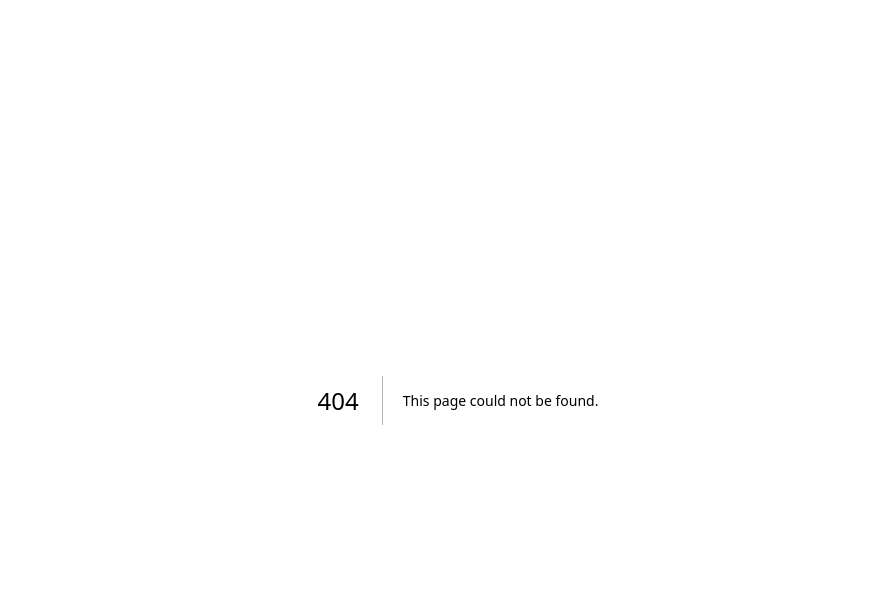
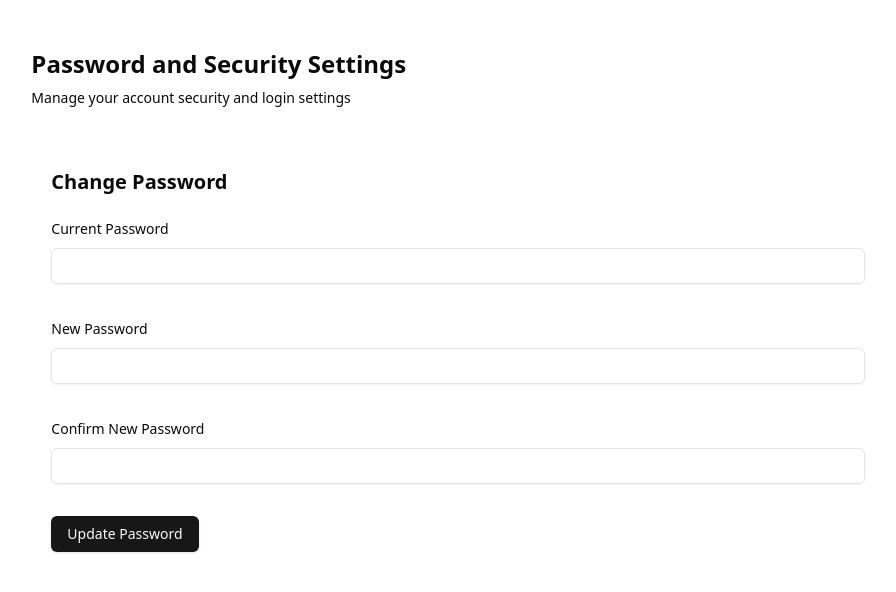
Before and after one commit to goorm-highfive/XAB, a Next.js app: page /password-and-security in a window 1280 px wide. Before the commit this address had no page. Shown: the top 592 px of the page, without its empty margins (182-1078 px from the left). Built offline with nearby package versions, Linux system fonts and the light colour scheme.

Commit message:
feat: password and security 페이지 UI 구현

```diff
--- /dev/null
+++ b/app/password-and-security/page.tsx
@@ -0,0 +1,24 @@
+'use client'
+
+import { PasswordForm } from '~/components/password-and-security/password-form'
+
+function PasswordAndSecurity() {
+  return (
+    <div className="h-screen">
+      <div className="m-auto w-2/3 pt-10">
+        <h2 className="my-2 text-2xl font-bold">
+          Password and Security Settings
+        </h2>
+        <p className="mb-10 text-sm">
+          Manage your account security and login settings
+        </p>
+
+        <div className="rounded-lg bg-background px-5 py-5">
+          <PasswordForm />
+        </div>
+      </div>
+    </div>
+  )
+}
+
+export default PasswordAndSecurity
--- /dev/null
+++ b/src/components/password-and-security/password-form-field.tsx
@@ -0,0 +1,37 @@
+'use client'
+
+import {
+  FormField,
+  FormItem,
+  FormLabel,
+  FormControl,
+} from '~/components/ui/form'
+
+import { Input } from '~/components/ui/input'
+import { Control, FieldValues } from 'react-hook-form'
+
+interface FormProps {
+  control: Control<FieldValues>
+  name: string
+  label: string
+  type: string
+}
+
+function PasswordFormField({ control, name, label, type }: FormProps) {
+  return (
+    <FormField
+      control={control}
+      name={name}
+      render={({ field }) => (
+        <FormItem>
+          <FormLabel>{label}</FormLabel>
+          <FormControl>
+            <Input type={type} {...field} />
+          </FormControl>
+        </FormItem>
+      )}
+    />
+  )
+}
+
+export { PasswordFormField }
--- /dev/null
+++ b/src/components/password-and-security/password-form.tsx
@@ -0,0 +1,41 @@
+'use client'
+
+import { useForm } from 'react-hook-form'
+import { Button } from '~/components/ui/button'
+import { Form } from '~/components/ui/form'
+import { PasswordFormField } from '~/components/password-and-security/password-form-field'
+
+function PasswordForm() {
+  const form = useForm()
+
+  return (
+    <Form {...form}>
+      <p className="mb-5 text-xl font-bold">Change Password</p>
+      <form className="space-y-8">
+        <PasswordFormField
+          control={form.control}
+          name="currentPassword"
+          label="Current Password"
+          type="password"
+        />
+
+        <PasswordFormField
+          control={form.control}
+          name="newPassword"
+          label="New Password"
+          type="password"
+        />
+
+        <PasswordFormField
+          control={form.control}
+          name="newPasswordConfirm"
+          label="Confirm New Password"
+          type="password"
+        />
+        <Button type="button">Update Password</Button>
+      </form>
+    </Form>
+  )
+}
+
+export { PasswordForm }
```
